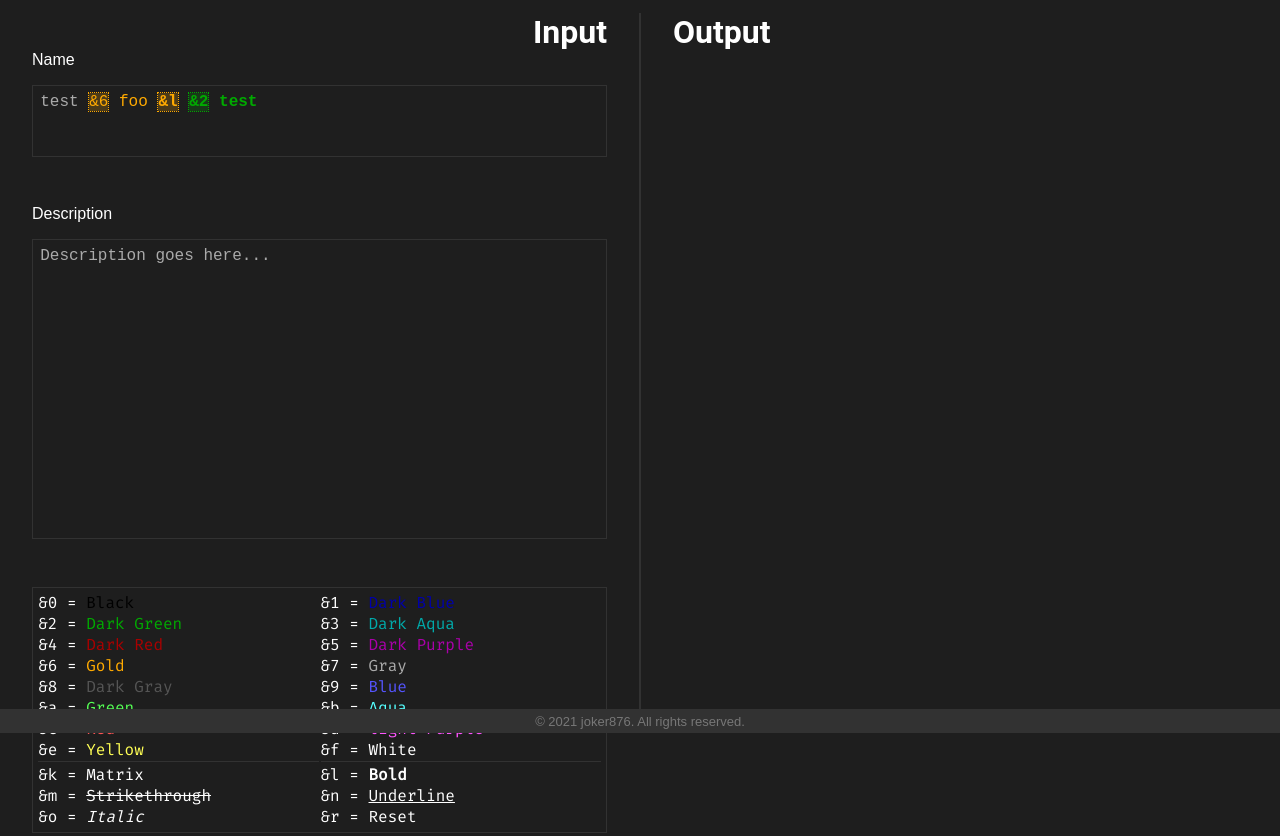
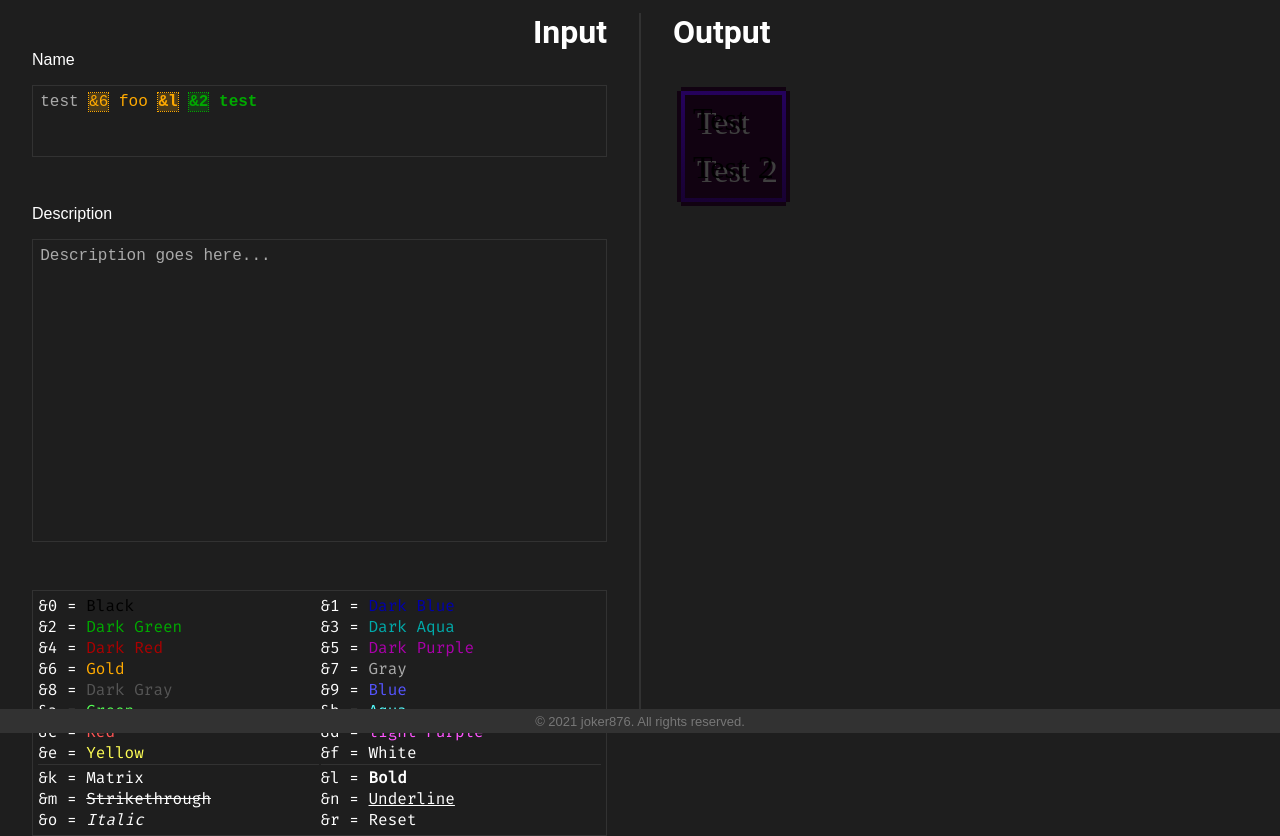
Before and after one commit to tooltip-editor/tooltip-editor.github.io, a plain HTML site: page index.html in a window 1280 px wide. Shown: the part 67-903 px from the top of the page. Drawn offline with Linux system fonts and the light colour scheme; a web font is replaced by a local one.

Commit message:
fixed codemirror mode, started making the preview

```diff
--- a/editor.js
+++ b/editor.js
@@ -10,7 +10,7 @@ CodeMirror.defineMode("colorCodes", function () {
                 [states[3]]: false,
                 [states[4]]: false,
                 [states[5]]: false,
-                [states[6]]: false,
+                [states[6]]: 0,
             };
         },
         token: function (stream, state) {
@@ -47,32 +47,32 @@ CodeMirror.defineMode("colorCodes", function () {
                     state[states[5]] = false;
                 }
             } else stream.next();
-            //mark special characters
-            console.log(2, codes.includes(stream.peek()));
-            if (codes.includes(stream.peek())) state[states[6]] = false;
-            stream.backUp(1);
-            if (stream.peek() == '&') {
+            // ============ mark special characters
+            // first case
+            stream.backUp(2);
+            if (stream.peek() == '&') state.special = 1;
+            else state.special = 0;
+            stream.next();
+            if (codes.includes(stream.peek()) && state.special == 1) state.special = 2;
+            else state.special = 0;
+            stream.next();
+            // second case
+            if (state.special != 2) {
+                stream.backUp(1);
+                if (stream.peek() == '&') state.special = 1;
+                else state.special = 0;
                 stream.next();
-                console.log(3, codes.includes(stream.peek()));
-                if (codes.includes(stream.peek())) {
-                    state[states[6]] = true;
-                }
-                else state[states[6]] = false;
-                stream.next();
+                if (codes.includes(stream.peek()) && state.special == 1) state.special = 2;
+                else state.special = 0;
             }
-            else {
-                stream.next();
-            }
-            stream.backUp(1)
-            if (stream.peek() == ' ') state[states[6]] = false;
-            stream.next()
+
             //parse classes
             let ret = '';
             states.forEach(s => {
                 if (s == 'color' && state[s]) {
                     ret = state[s];
                 }
-                else if (state[s]) {
+                else if ((s == 'special' && state[s] == 2) || (s != 'special' && state[s])) {
                     ret += (ret ? ' ' : '') + s;
                 }
             })
--- a/index.html
+++ b/index.html
@@ -17,7 +17,7 @@
     <script src="./codemirror/lib/codemirror.js"></script>
     <link rel="stylesheet" href="./codemirror/lib/codemirror.css">
     <script src="./codemirror/addon/display/placeholder.js"></script>
-    <script src="index.js"></script>
+    <script src="index.js" defer></script>
     <script src="./editor.js" defer></script>
     <!-- <script type='text/javascript'>
         function goodbye(e) {
@@ -112,10 +112,13 @@
         </div>
         <div class="col2">
             <h1>Output</h1>
-            <div class="preview">
-                <div class="mcui">
-
-                </div>
+            <div class="tooltip">
+                <span id="tooltip-name">
+                    Test
+                </span>
+                <span id="tooltip-desc">
+                    Test 2
+                </span>
             </div>
             <div class="output">
 
@@ -124,5 +127,4 @@
     </main>
     <footer>© 2021 joker876. All rights reserved.</footer>
 </body>
-""
 </html>
--- a/styles.css
+++ b/styles.css
@@ -167,6 +167,7 @@ header a:hover {
 .CodeMirror.cm-s-default {
     margin: 1rem 0 3rem 0;
     padding: 0.2rem;
+    height: 303px;
     width: 100%;
     background: var(--col-bg);
     border: 1px solid var(--col-bg3);
@@ -174,7 +175,7 @@ header a:hover {
     font-size: 16px;
 }
 #editor-name + .CodeMirror.cm-s-default {
-    max-height: 72px;
+    height: 72px;
 }
 .CodeMirror-placeholder {
     color: #777;
@@ -232,7 +233,58 @@ header a:hover {
         Preview
 ========================
 */
+.tooltip {
+    width: max-content;
+    height: max-content;
+    position: relative;
+    top: 2rem;
+    left: 0;
+    text-shadow: 0.125em 0.125em #3F3F3F;
+    background-color: rgba(16, 0, 16, 0.94);
+    padding: 0.375em;
+    padding-bottom: 0.6em;
+    font-family: 'MinecraftiaRegular';
+    font-size: 2rem;
+    word-spacing: 4px;
+    white-space: nowrap;
+    line-height: 1.25em;
+    margin-top: 2rem;
+    margin: 0.125em 0.25em;
+    pointer-events: none;
+    z-index: 9999;
+}
 
+.tooltip::before {
+    content: "";
+    position: absolute;
+    top: 0.125em;
+    right: -0.125em;
+    bottom: 0.125em;
+    left: -0.125em;
+    border: 0.125em solid #100010;
+    border-style: none solid;
+    border-color: rgba(16, 0, 16, 0.94);
+}
+
+.tooltip::after {
+    content: "";
+    position: absolute;
+    top: 0.125em;
+    right: 0;
+    bottom: 0.125em;
+    left: 0;
+    border: 0.125em solid #2D0A63;
+    border-image: -webkit-linear-gradient(rgba(80, 0, 255, 0.31), rgba(40, 0, 127, 0.31)) 1;
+    border-image: linear-gradient(rgba(80, 0, 255, 0.31), rgba(40, 0, 127, 0.31)) 1;
+}
+
+.tooltip > #tooltip-desc {
+    display: block;
+    margin-top: 0.25em;
+}
+.tooltip > span {
+
+}
 
 
 /*
```
